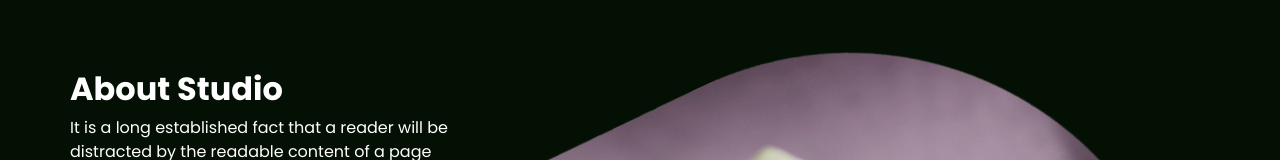
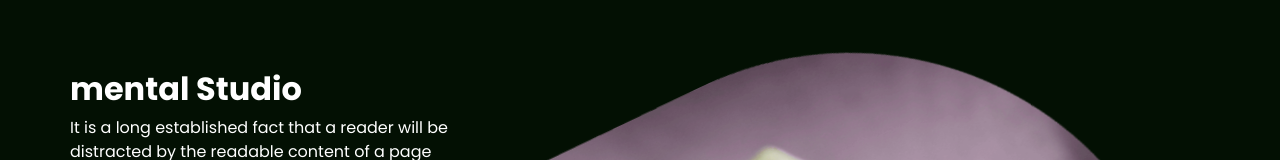
Before and after one commit to anil3749/sdertg, a plain HTML site: page index.html in a window 1280 px wide. Shown: the part 774-934 px from the top of the page. Drawn offline with nearby package versions, Linux system fonts and the light colour scheme.

Commit message:
maine change kiyaqn about us

```diff
--- a/index.html
+++ b/index.html
@@ -147,7 +147,7 @@
           <div class="detail-box">
             <div class="heading_container">
               <h2>
-                About Studio
+                mental Studio
               </h2>
               <p>
                 It is a long established fact that a reader will be distracted by the readable content of a page
```
